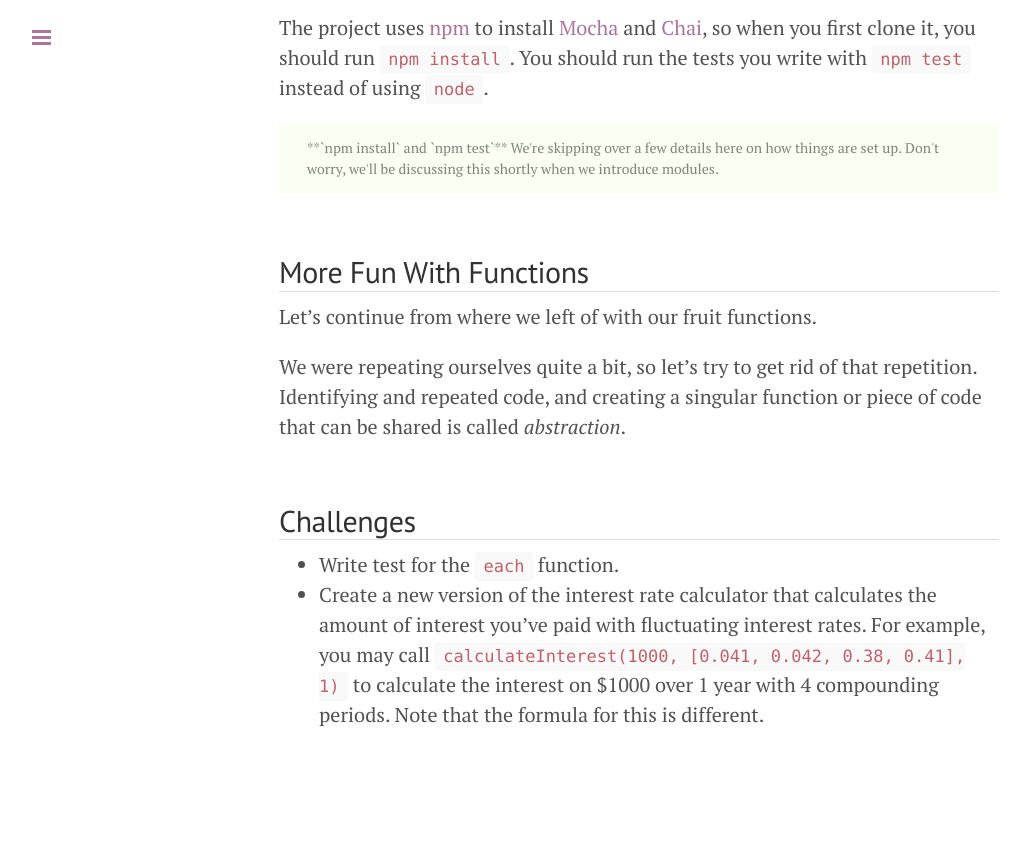
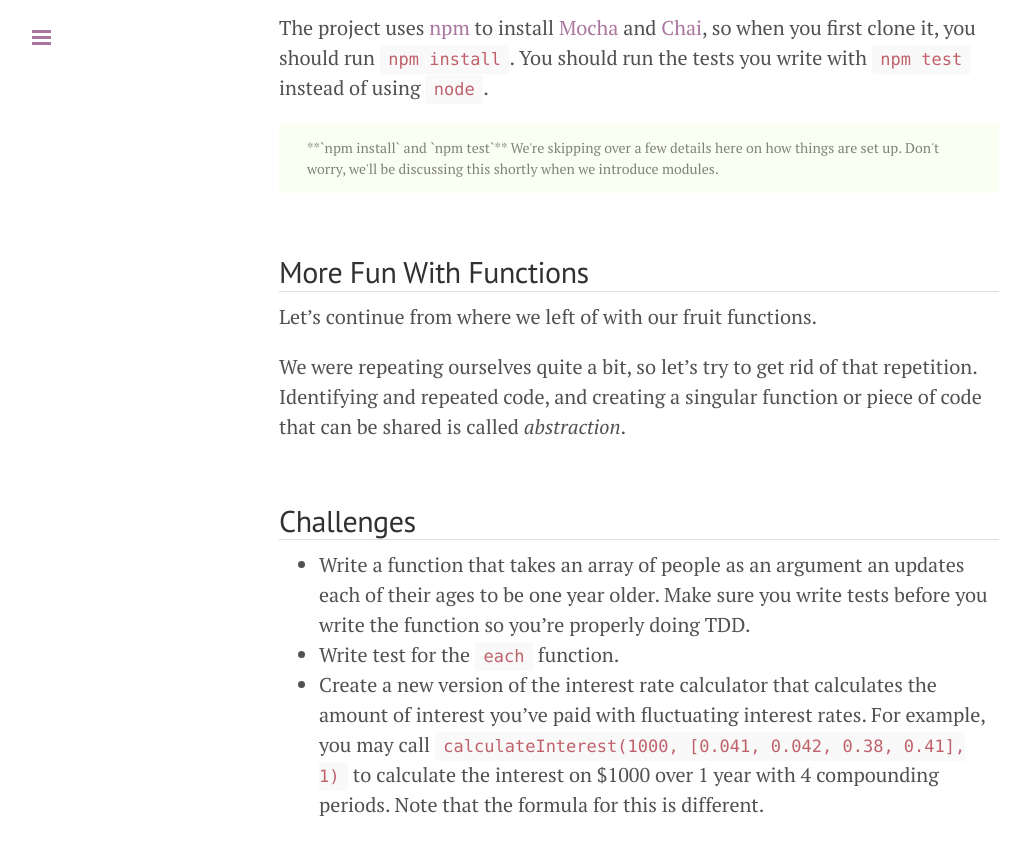
Before and after one commit to wbyoung/jsi, a Jekyll site: the page built from _posts/00-01-03-git-tdd-abstractions.md, in a window 1280 px wide and 900 px high, scrolled down 2843 px. Shown: the top 855 px of the window, without its empty margins (1-1031 px from the left). Built offline with Jekyll 4.4.1, drawn with Linux system fonts in a browser that asks for light colours; nearby versions of some CDN libraries; Markdown is read by kramdown in place of the engine named in the settings; before the commit the page ends 3653 px from its top, so only the background shows below that.

Commit message:
Added another challenge.

```diff
--- a/_posts/00-01-03-git-tdd-abstractions.md
+++ b/_posts/00-01-03-git-tdd-abstractions.md
@@ -145,6 +145,9 @@ piece of code that can be shared is called _abstraction_.
 
 ## Challenges
 
+- Write a function that takes an array of people as an argument an updates each
+  of their ages to be one year older. Make sure you write tests before you
+  write the function so you're properly doing TDD.
 - Write test for the `each` function.
 - Create a new version of the interest rate calculator that calculates the
   amount of interest you've paid with fluctuating interest rates. For example,
```
